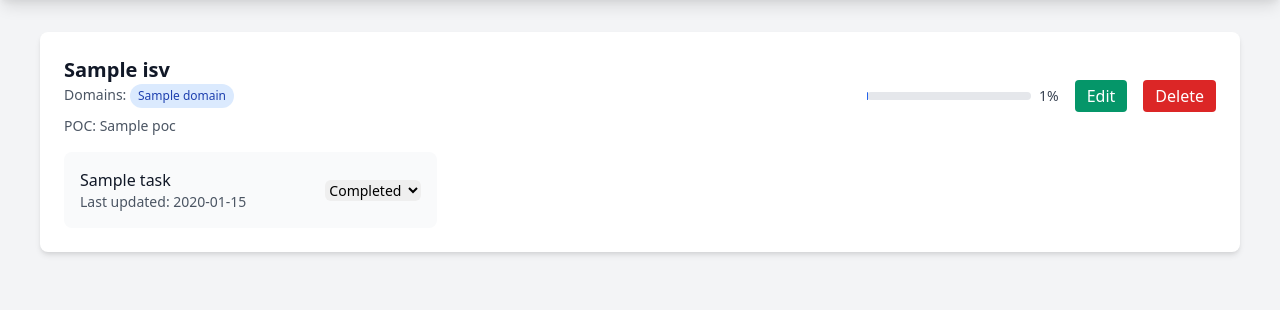
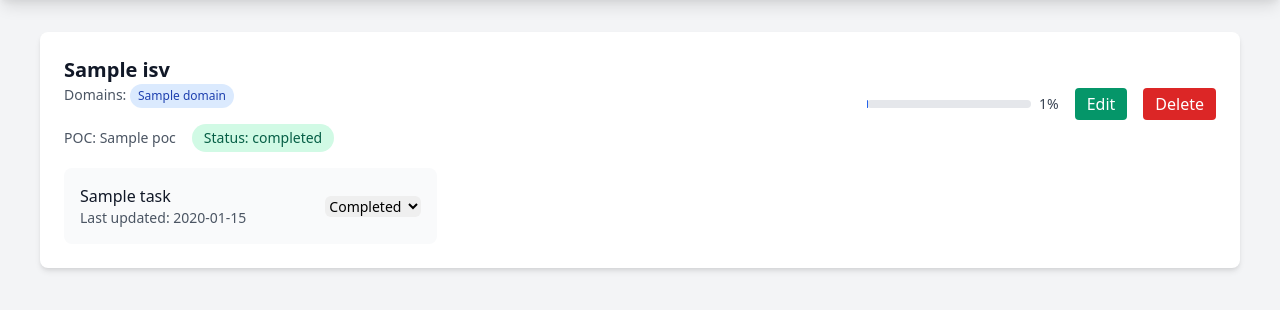
Before and after one commit to raheelkumar/gbq_app_v2, a Flask app: template templates/current_isvs.html in a window 1280 px wide. Shown: the part 52-362 px from the top of the page. Run offline with Flask 3, Linux system fonts and the light colour scheme; the template is opened without the code that fills it: most values are stand-ins (such as "Sample title", 1, 10 or a date in 2020).

Commit message:
Added Status text and color coding for the status on current isv page

```diff
--- a/templates/current_isvs.html
+++ b/templates/current_isvs.html
@@ -12,7 +12,6 @@
                     <div class="flex items-center justify-between">
                         <div>
                             <h2 class="text-xl font-semibold text-gray-900">{{ isv['isv_name'] }}</h2>
-<!--                            <p class="text-sm text-gray-600">Sr. No: {{ isv['Sr_No'] }}</p>-->
                             <p class="text-sm text-gray-600">
                                 Domains:
                                 {% for domain in isv['domain'].split(',') %}
@@ -21,7 +20,19 @@
                                     </span>
                                 {% endfor %}
                             </p>
-                            <p class="text-sm text-gray-600">POC: {{ isv['poc'] }}</p>
+                            <div class="flex items-center gap-4 mt-2">
+                                <p class="text-sm text-gray-600">POC: {{ isv['poc'] }}</p>
+                                <span class="inline-block px-3 py-1 text-sm font-medium rounded-full
+                                    {% if isv['status'] == 'completed' %}
+                                        bg-green-100 text-green-800
+                                    {% elif isv['status'] == 'in progress' %}
+                                        bg-yellow-100 text-yellow-800
+                                    {% else %}
+                                        bg-gray-100 text-gray-800
+                                    {% endif %}">
+                                    Status: {{ isv['status'] }}
+                                </span>
+                            </div>
                         </div>
                         <div class="flex items-center space-x-4">
                             <!-- Progress Bar -->
```
